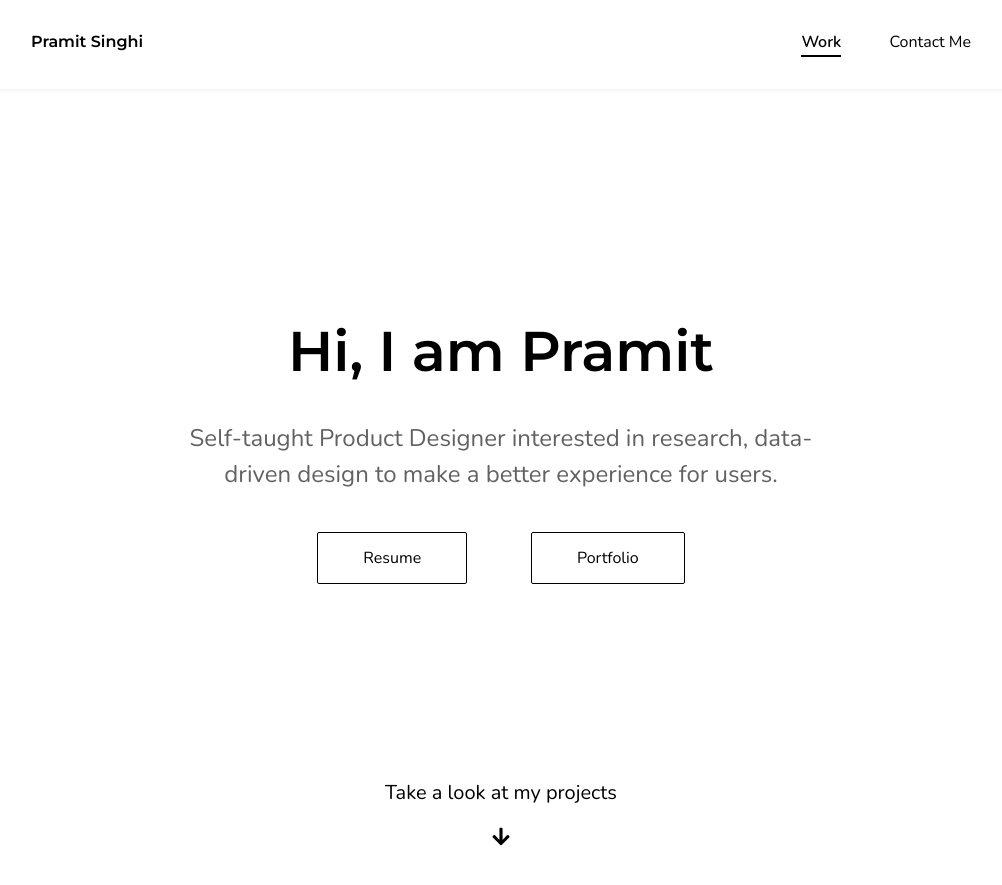
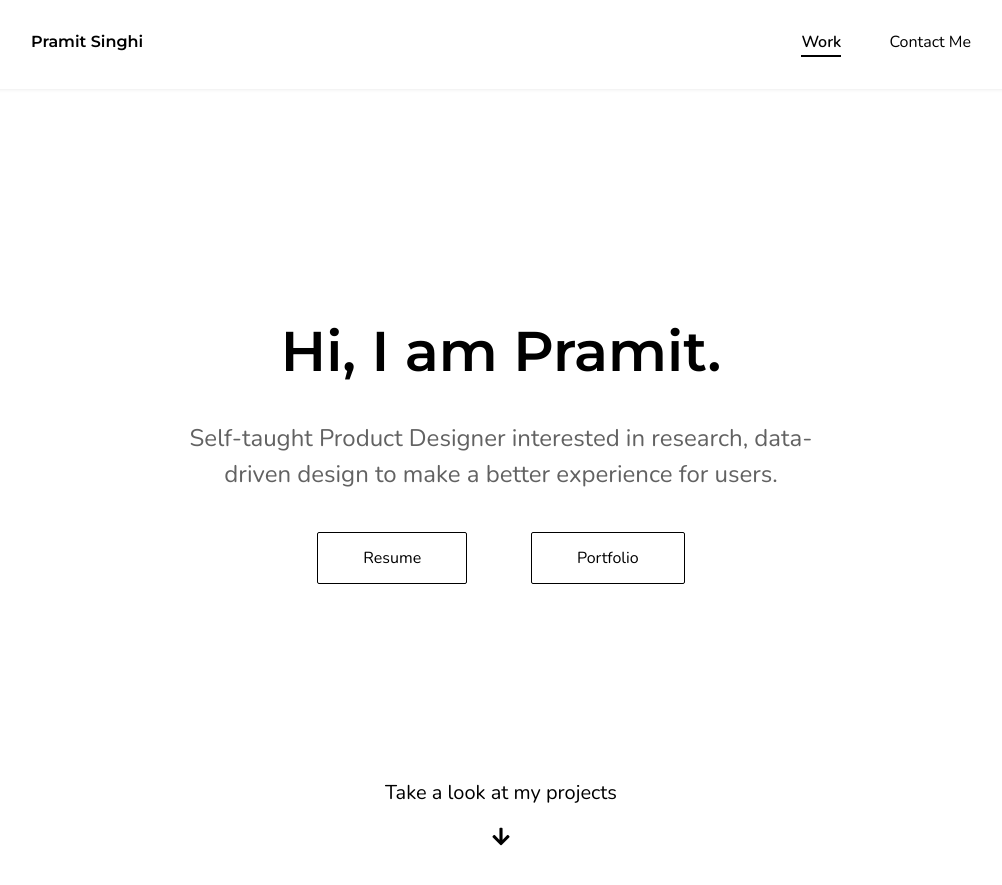
Before and after one commit to shkamaru/shkamaru.github.io, a Jekyll site: the page built from index.html, in a window 1280 px wide and 900 px high. Shown: the top 885 px of the window, without its empty margins (139-1141 px from the left). Built offline with Jekyll 4.4.1, drawn with Linux system fonts in a browser that asks for light colours; nearby versions of some CDN libraries.

```diff
--- a/_includes/header.html
+++ b/_includes/header.html
@@ -1,7 +1,7 @@
 <header class="banner">
     <div class="banner-title-wrapper">
         <h1 class="banner-title">
-            Hi, I am Pramit
+            Hi, I am Pramit.
         </h1>
         <p class="banner-title-sub">
             Self-taught Product Designer interested in research, data-driven design to make a better experience for users.
--- a/package.json
+++ b/package.json
@@ -9,9 +9,9 @@
   "author": "",
   "license": "ISC",
   "devDependencies": {
-    "browser-sync": "^2.26.3",
-    "gulp": "^3.9.1",
+    "browser-sync": "^2.26.7",
+    "gulp": "^4.0.2",
     "gulp-shell": "^0.6.5",
-    "lodash": "^4.17.11"
+    "lodash": "^4.17.15"
   }
 }
```
Also changed, not shown: 1 other file.
